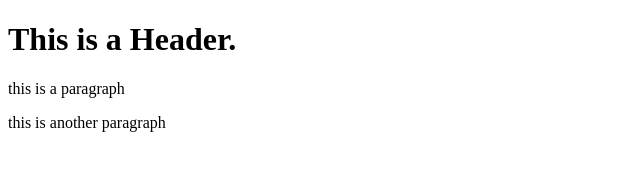
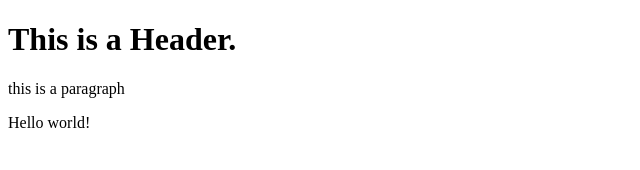
Before and after one commit to joshyopvz/git-test, a website: page index.html in a window 1280 px wide. Shown: the whole page, without its empty margins (0-640 px from the left). Drawn offline with Linux system fonts and the light colour scheme.

Commit message:
Using NPM

```diff
--- a/index.html
+++ b/index.html
@@ -3,6 +3,6 @@
     <body>
         <h1>This is a Header.</h1>
         <p>this is a paragraph</p>
-        <p>this is another paragraph</p>
+        <p>Hello world!</p>
     </body>
 </html>
```
Also changed, not shown: package.json (added, +24 -0 lines), 2 other files.
